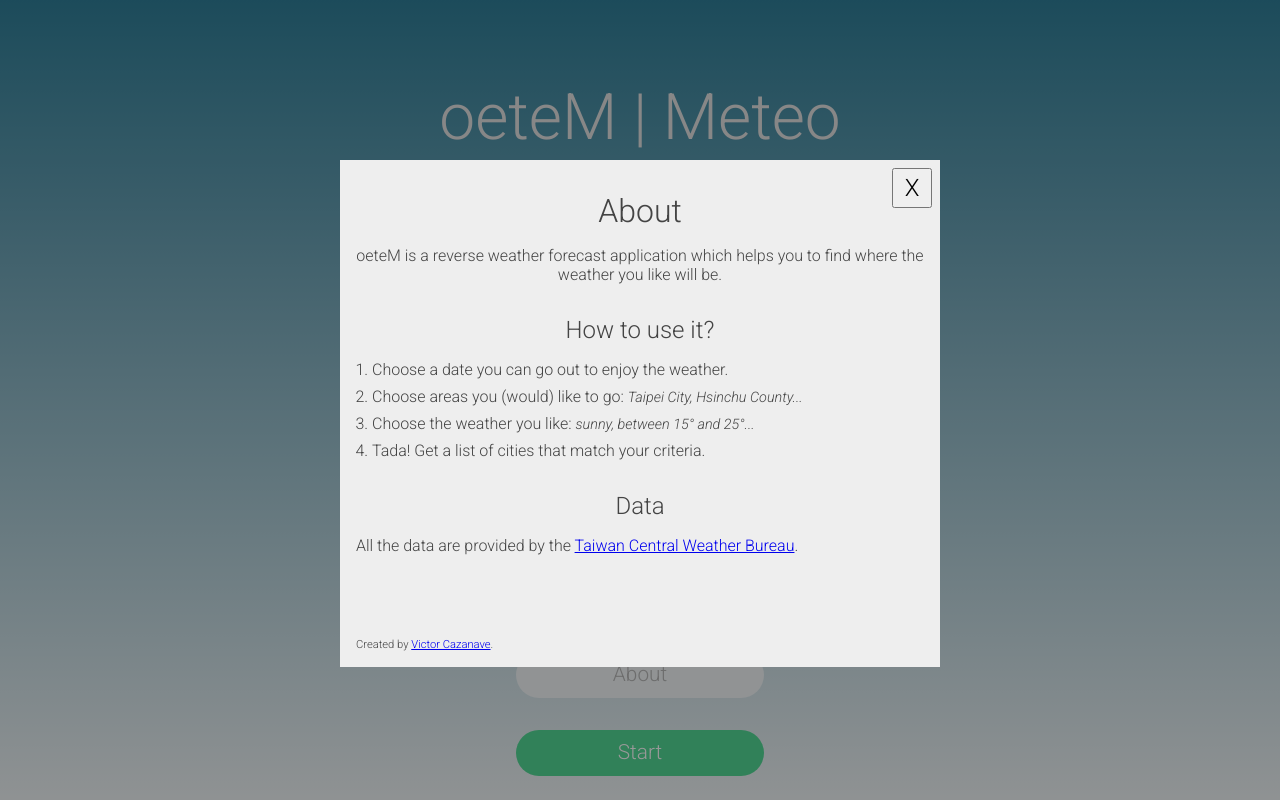
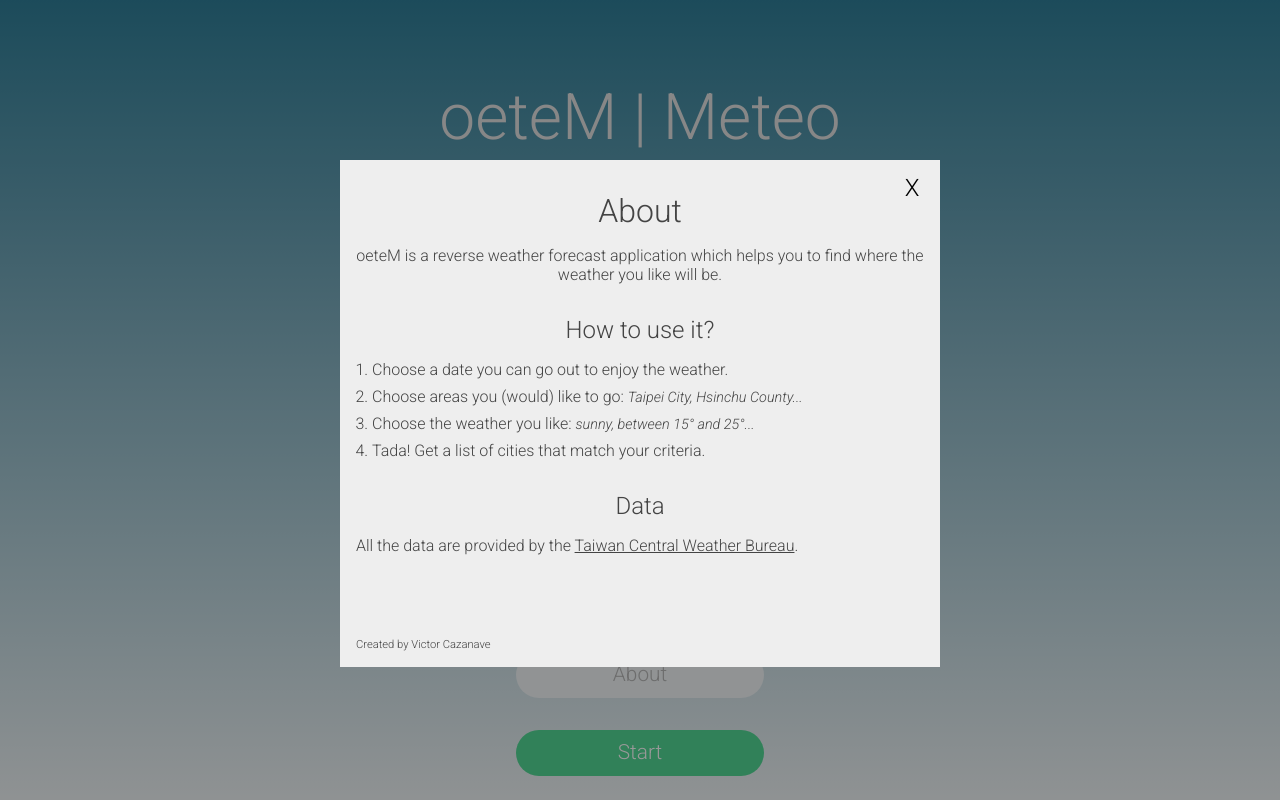
Before and after one commit to VictorCazanave/oetem, a React (Create React App) app: page / in a window 1280 px wide. Both pictures are taken after a click on the button "About". Built offline with nearby package versions, Linux system fonts and the light colour scheme; no server answers.

Commit message:
[About] Fix link and button styles

```diff
--- a/src/components/Home/About/About.jsx
+++ b/src/components/Home/About/About.jsx
@@ -39,16 +39,16 @@ function About(props) {
 				<div className="about__block">
 					<h2 className="about__block__title">Data</h2>
 					<p className="about__block__text">
-						All the data are provided by the <a href="http://www.cwb.gov.tw/" target="_blank" rel="noopener noreferrer">Taiwan Central Weather Bureau</a>.
+						All the data are provided by the <a href="http://www.cwb.gov.tw/" target="_blank" rel="noopener noreferrer" className="about__block__text__link">Taiwan Central Weather Bureau</a>.
 					</p>
 				</div>
 				<button
 					onClick={props.onClose}
-					title="close"
+					title="Close"
 					className="about__button-close"
 					aria-label="Close">X</button>
 				<footer className="about__footer">
-					Created by <a href="https://linkedin.com/in/victorcazanave" target="_blank" rel="noopener noreferrer">Victor Cazanave</a>.
+					Created by Victor Cazanave
 				</footer>
 			</section>
 		</ReactModal>
--- a/src/components/Home/About/About.scss
+++ b/src/components/Home/About/About.scss
@@ -2,6 +2,7 @@
 /* Modal animation */
 $modal-transition-duration: 300ms;
 $modal-transition-timing: ease-in;
+$about-bg: #eee;
 
 .overlay {
 	position: absolute;
@@ -29,7 +30,7 @@ $modal-transition-timing: ease-in;
 	min-height: 100%;
 	outline: 0;
 	padding: 2rem 1rem 5rem;
-	background-color: #eee;
+	background-color: $about-bg;
 
 	&--after-open {
 		top: 0;
@@ -74,6 +75,10 @@ $modal-transition-timing: ease-in;
 
 		&__text {
 			text-align: left;
+
+			&__link {
+				color: $page-color-dark;
+			}
 		}
 	}
 
@@ -84,6 +89,7 @@ $modal-transition-timing: ease-in;
 		display: block;
 		width: 2.5rem;
 		height: 2.5rem;
+		background-color: $about-bg;
 		font-size: 1.5rem;
 	}
 
--- a/src/index.scss
+++ b/src/index.scss
@@ -80,6 +80,7 @@ input {
 button {
 	overflow: visible;
 	margin: 0;
+	border: 0;
 	font-family: inherit;
 	font-size: inherit;
 	line-height: inherit;
@@ -127,10 +128,3 @@ body {
 h1, h2, h3, h4, h5, h6 {
   font-weight: 300;
 }
-
-
-@media (min-width: $medium) {
-	body {
-		//font-size: 1.2rem;
-	}
-}
--- a/src/mixins.scss
+++ b/src/mixins.scss
@@ -3,7 +3,6 @@
 	width: 60%;
 	margin: 0 auto;
 	padding: 0.6rem 1.2rem;
-	border: 0;
 	border-radius: 1000rem;
 	background-color: $bg;
 	color: $color;
```
